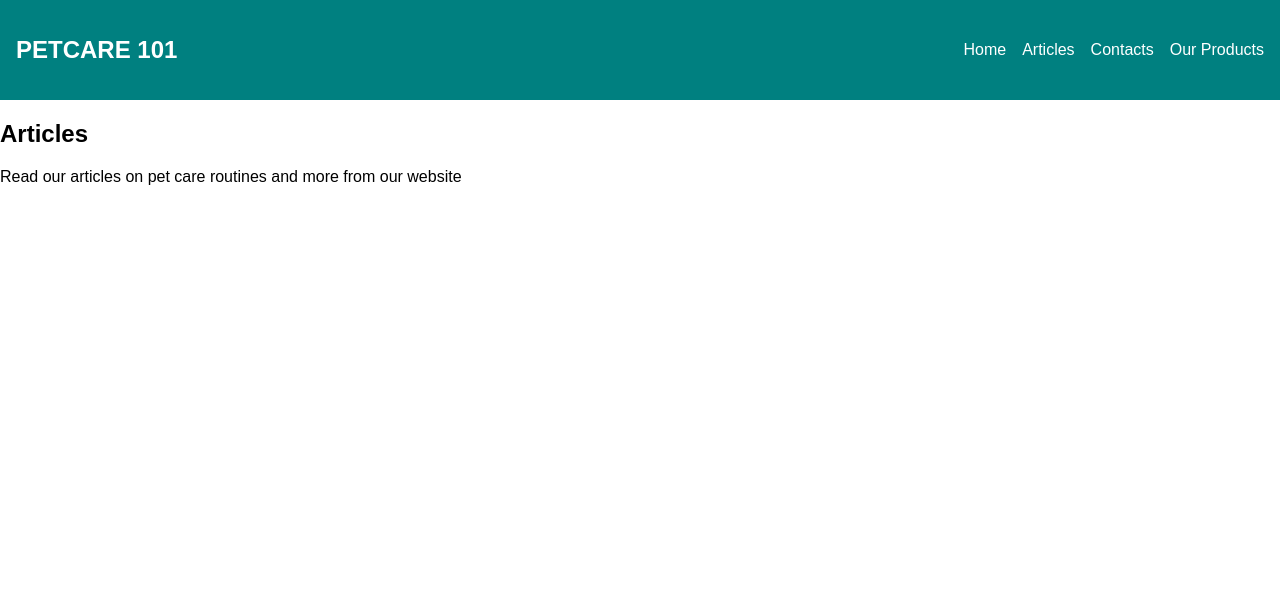
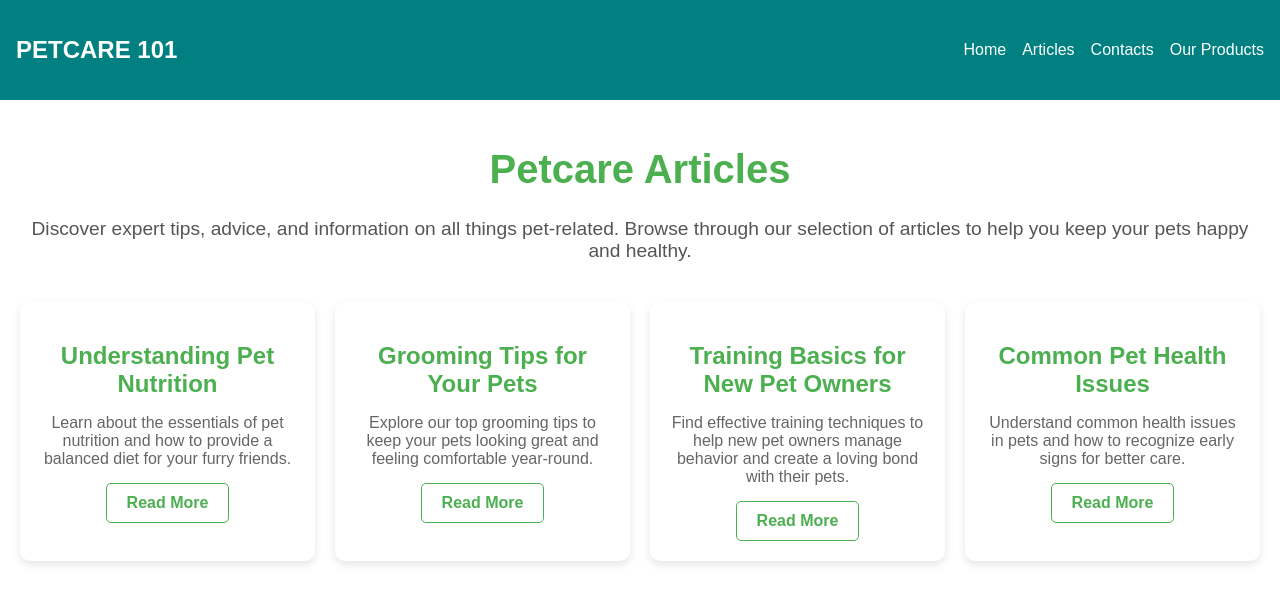
Before and after one commit to Brayan-nuh/PETCARE101.APP, a React (Create React App) app: page /Articles in a window 1280 px wide. Shown: the top 604 px of the page. Built offline with nearby package versions, Linux system fonts and the light colour scheme.

Commit message:
Articles.css

```diff
--- /dev/null
+++ b/src/pages/Articles.css
@@ -0,0 +1,67 @@
+/* src/pages/Articles.css */
+
+.articles {
+    font-family: Arial, sans-serif;
+    color: #333;
+    padding: 20px;
+  }
+
+  .articles h1 {
+    text-align: center;
+    font-size: 2.5rem;
+    color: #4CAF50;
+  }
+
+  .articles p {
+    text-align: center;
+    font-size: 1.2rem;
+    color: #555;
+    margin-bottom: 40px;
+  }
+
+  .article-list {
+    display: grid;
+    grid-template-columns: repeat(auto-fit, minmax(250px, 1fr));
+    gap: 20px;
+  }
+
+  .article-card {
+    background-color: #fff;
+    padding: 20px;
+    border-radius: 10px;
+    box-shadow: 0 4px 8px rgba(0, 0, 0, 0.1);
+    transition: transform 0.3s;
+    text-align: center;
+  }
+
+  .article-card h2 {
+    color: #4CAF50;
+    font-size: 1.5rem;
+    margin-bottom: 10px;
+  }
+
+  .article-card p {
+    color: #666;
+    font-size: 1rem;
+    margin-bottom: 15px;
+  }
+
+  .article-card a {
+    display: inline-block;
+    text-decoration: none;
+    color: #4CAF50;
+    font-weight: bold;
+    border: 1px solid #4CAF50;
+    padding: 10px 20px;
+    border-radius: 5px;
+    transition: background-color 0.3s, color 0.3s;
+  }
+
+  .article-card a:hover {
+    background-color: #4CAF50;
+    color: #fff;
+  }
+
+  .article-card:hover {
+    transform: translateY(-5px);
+  }
--- a/src/pages/Articles.js
+++ b/src/pages/Articles.js
@@ -1,14 +1,34 @@
 import React from "react";
+import './Articles.css';
 function Articles(){
     return(
-        <div>
-            <h2>
-                Articles
-            </h2>
-            <p>Read our articles on pet care routines and more from
-                our website
-            </p>
+        <div className="articles">
+      <h1>Petcare Articles</h1>
+      <p>Discover expert tips, advice, and information on all things pet-related. Browse through our selection of articles to help you keep your pets happy and healthy.</p>
+
+      <div className="article-list">
+        <div className="article-card">
+          <h2>Understanding Pet Nutrition</h2>
+          <p>Learn about the essentials of pet nutrition and how to provide a balanced diet for your furry friends.</p>
+          <a href="#">Read More</a>
         </div>
+        <div className="article-card">
+          <h2>Grooming Tips for Your Pets</h2>
+          <p>Explore our top grooming tips to keep your pets looking great and feeling comfortable year-round.</p>
+          <a href="#">Read More</a>
+        </div>
+        <div className="article-card">
+          <h2>Training Basics for New Pet Owners</h2>
+          <p>Find effective training techniques to help new pet owners manage behavior and create a loving bond with their pets.</p>
+          <a href="#">Read More</a>
+        </div>
+        <div className="article-card">
+          <h2>Common Pet Health Issues</h2>
+          <p>Understand common health issues in pets and how to recognize early signs for better care.</p>
+          <a href="#">Read More</a>
+        </div>
+      </div>
+    </div>
 
     );
 }
```
